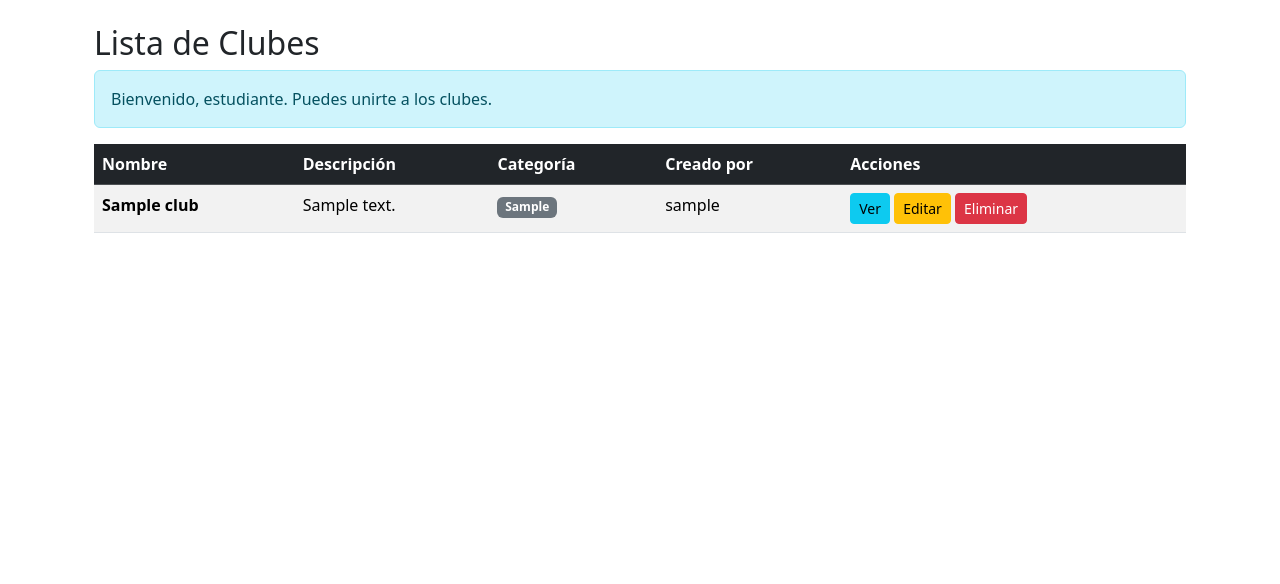
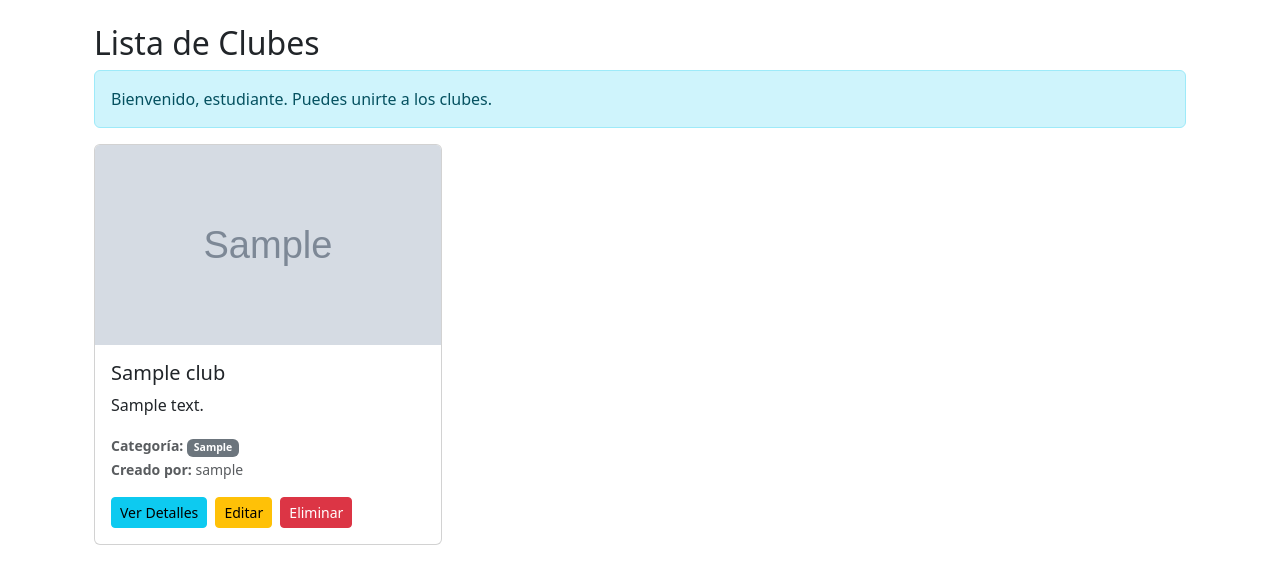
Before and after one commit to Aodka01/Club-web, a Django app: page / in a window 1280 px wide. Shown: the part 56-640 px from the top of the page. Run offline with Django 5.2, Linux system fonts and the light colour scheme; a user stored in the database is signed in; tables that the repository leaves empty hold one stand-in row (values such as "Sample post"); grey boxes marked "Sample" are stand-in pictures.

Commit message:
Agregar campo de imagen y categoría al modelo Club, actualizar formularios y vistas correspondientes

```diff
--- a/clubs/models.py
+++ b/clubs/models.py
@@ -5,6 +5,7 @@ class Club(models.Model):
     nombre = models.CharField(max_length=150)
     descripcion = models.TextField()
     categoria = models.CharField(max_length=100)
+    imagen = models.ImageField(upload_to='clubes/', null=True, blank=True)
     creado_por = models.ForeignKey(User, on_delete=models.SET_NULL, null=True)
     fecha_creacion = models.DateTimeField(auto_now_add=True)
 
--- a/clubs/views.py
+++ b/clubs/views.py
@@ -45,9 +45,13 @@ class ClubDetailView(LoginRequiredMixin, DetailView):
 
 class ClubCreateView(LoginRequiredMixin, UserPassesTestMixin,CreateView):
     model = Club
-    fields = ['nombre', 'descripcion']
+    fields = ['nombre', 'descripcion', 'categoria', 'imagen']
     template_name = 'clubs/club_form.html'
     success_url = reverse_lazy('club_list')
+
+    def form_valid(self, form):
+        form.instance.creado_por = self.request.user
+        return super().form_valid(form)
 
     def test_func(self):
         return self.request.user.groups.filter(name="Coordinador").exists()
@@ -59,7 +63,7 @@ class ClubCreateView(LoginRequiredMixin, UserPassesTestMixin,CreateView):
 
 class ClubUpdateView(LoginRequiredMixin, UserPassesTestMixin, UpdateView):
     model = Club
-    fields = ['nombre', 'descripcion']
+    fields = ['nombre', 'descripcion', 'categoria', 'imagen']
     template_name = 'clubs/club_form.html'
     success_url = reverse_lazy('club_list')
 
--- a/templates/clubs/club_detail.html
+++ b/templates/clubs/club_detail.html
@@ -6,6 +6,9 @@
             <h2 class="mb-0">{{ club.nombre }}</h2>
         </div>
         <div class="card-body">
+            {% if club.imagen %}
+                <img src="{{ club.imagen.url }}" alt="Imagen de {{ club.nombre }}" class="img-fluid mb-3" style="max-height: 300px; object-fit: cover;">
+            {% endif %}
             <h5 class="card-title">Categoría: <span class="badge bg-info">{{ club.categoria }}</span></h5>
             <p class="card-text"><strong>Descripción:</strong></p>
             <p class="card-text">{{ club.descripcion }}</p>
--- a/templates/clubs/club_form.html
+++ b/templates/clubs/club_form.html
@@ -1,7 +1,7 @@
 {% extends "base.html" %}
 {% block content %}
 <h2>{{ view.object|default:"Nuevo Club" }}</h2>
-<form method="post">
+<form method="post" enctype="multipart/form-data">
     {% csrf_token %}
     {{ form.as_p }}
     <button type="submit" class="btn btn-success">Guardar</button>
--- a/templates/clubs/club_list.html
+++ b/templates/clubs/club_list.html
@@ -14,48 +14,50 @@
     {% endif %}
 
     {% if clubs %}
-        <div class="table-responsive">
-            <table class="table table-striped table-hover">
-                <thead class="table-dark">
-                    <tr>
-                        <th>Nombre</th>
-                        <th>Descripción</th>
-                        <th>Categoría</th>
-                        <th>Creado por</th>
-                        <th>Acciones</th>
-                    </tr>
-                </thead>
-                <tbody>
-                    {% for club in clubs %}
-                        <tr>
-                            <td><strong>{{ club.nombre }}</strong></td>
-                            <td>{{ club.descripcion|truncatewords:10 }}</td>
-                            <td><span class="badge bg-secondary">{{ club.categoria }}</span></td>
-                            <td>{{ club.creado_por.username }}</td>
-                            <td>
+        <div class="row">
+            {% for club in clubs %}
+                <div class="col-md-6 col-lg-4 mb-4">
+                    <div class="card h-100">
+                        {% if club.imagen %}
+                            <img src="{{ club.imagen.url }}" class="card-img-top" alt="Imagen de {{ club.nombre }}" style="height: 200px; object-fit: cover;">
+                        {% else %}
+                            <div class="card-img-top bg-light d-flex align-items-center justify-content-center" style="height: 200px;">
+                                <i class="fas fa-users fa-3x text-muted"></i>
+                            </div>
+                        {% endif %}
+                        <div class="card-body d-flex flex-column">
+                            <h5 class="card-title">{{ club.nombre }}</h5>
+                            <p class="card-text">{{ club.descripcion|truncatewords:15 }}</p>
+                            <p class="card-text">
+                                <small class="text-muted">
+                                    <strong>Categoría:</strong> <span class="badge bg-secondary">{{ club.categoria }}</span><br>
+                                    <strong>Creado por:</strong> {{ club.creado_por.username }}
+                                </small>
+                            </p>
+                            <div class="mt-auto">
                                 <!-- Link a detalle para todos -->
-                                <a href="{% url 'club_detail' club.pk %}" class="btn btn-sm btn-info">Ver</a>
+                                <a href="{% url 'club_detail' club.pk %}" class="btn btn-sm btn-info">Ver Detalles</a>
 
                                 {% if es_coordinador or club.creado_por == user %}
                                     <!-- Coordinador o creador puede editar/eliminar -->
-                                    <a href="{% url 'club_edit' club.pk %}" class="btn btn-sm btn-warning">Editar</a>
-                                    <a href="{% url 'club_delete' club.pk %}" class="btn btn-sm btn-danger">Eliminar</a>
+                                    <a href="{% url 'club_edit' club.pk %}" class="btn btn-sm btn-warning ms-1">Editar</a>
+                                    <a href="{% url 'club_delete' club.pk %}" class="btn btn-sm btn-danger ms-1">Eliminar</a>
                                 {% elif not es_coordinador %}
                                     <!-- Estudiante: botón unirse solo si no está inscrito -->
                                     {% if club.pk not in mis_clubes %}
-                                        <form method="post" action="{% url 'club_join' club.pk %}" style="display:inline;">
+                                        <form method="post" action="{% url 'club_join' club.pk %}" style="display:inline;" class="ms-1">
                                             {% csrf_token %}
                                             <button type="submit" class="btn btn-sm btn-success">Unirse</button>
                                         </form>
                                     {% else %}
-                                        <span class="badge bg-success">Inscrito</span>
+                                        <span class="badge bg-success ms-1">Ya inscrito</span>
                                     {% endif %}
                                 {% endif %}
-                            </td>
-                        </tr>
-                    {% endfor %}
-                </tbody>
-            </table>
+                            </div>
+                        </div>
+                    </div>
+                </div>
+            {% endfor %}
         </div>
     {% else %}
         <div class="alert alert-warning" role="alert">
```
Also changed, not shown: clubs/migrations/0003_club_imagen.py (added).
